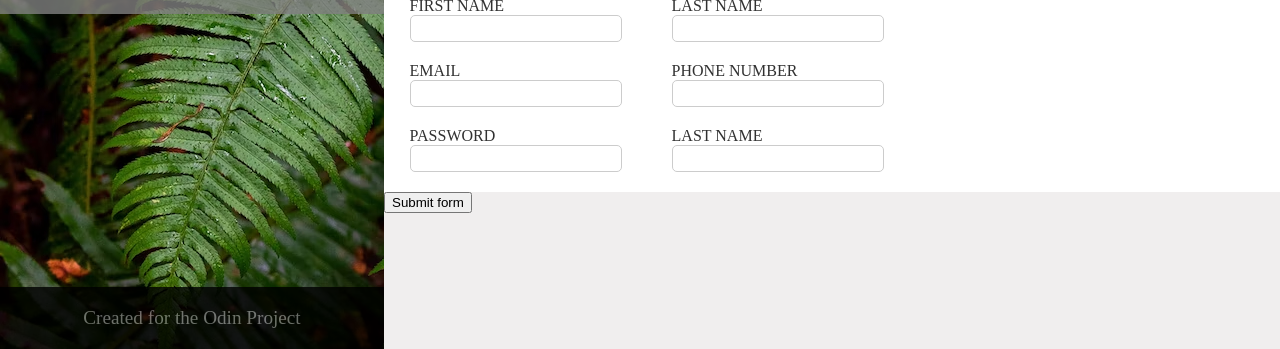
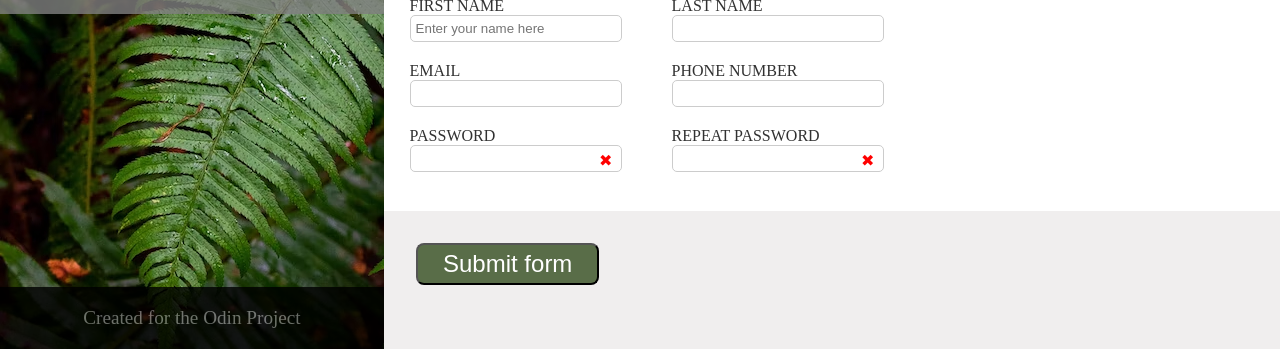
Before and after one commit to filip-anto/sign-up-form, a plain HTML site: page index.html in a window 1280 px wide. Shown: the part 451-800 px from the top of the page. Drawn offline with Linux system fonts and the light colour scheme.

Commit message:
Finish first implementation of validation checks

```diff
--- a/index.html
+++ b/index.html
@@ -32,7 +32,7 @@
                 <div class="form-subsection">
                     <div class="input-section">
                         <label for="first_name">FIRST NAME</label>
-                        <input type="text" name="first_name" id="first_name" >
+                        <input type="text" name="first_name" id="first_name" placeholder="Enter your name here">
                     </div>
                     <div class="input-section">
                         <label for="last_name">LAST NAME</label>
@@ -46,17 +46,18 @@
                     </div>
                     <div class="input-section">
                         <label for="phone_number">PHONE NUMBER</label>
-                        <input type="tel" name="phone_number" id="phone_number" required>
+                        <input type="tel" name="phone_number" id="phone_number" minlength="6" maxlength="10"
+                            pattern="(\d{10})" title="Please enter a valid phone number: 1234567890" required>
                     </div>
                 </div>
                 <div class="form-subsection">
                     <div class="input-section">
                         <label for="password">PASSWORD</label>
-                        <input type="text" name="password" id="password" required>
+                        <input type="text" name="password" id="password" minlength="7" maxlength="20" required><span></span>
                     </div>
                     <div class="input-section">
-                        <label for="last_name">LAST NAME</label>
-                        <input type="text" name="last_name" id="last_name" required>
+                        <label for="repeat_password">REPEAT PASSWORD </label>
+                        <input type="text" name="repeat_password" id="repeat_password" minlength="7" maxlength="20" required><span></span>
                     </div>
                 </div>
                 <button>Submit form</button>
--- a/style.css
+++ b/style.css
@@ -119,15 +119,46 @@ label {
 
 
 input {
-    outline:none;
+    outline: none;
     border: 1px solid #ccc;
-    border-radius:5px;
-    width:200px;
-    padding:5px;
+    border-radius: 5px;
+    width: 200px;
+    padding: 5px;
 }
 
 
 input[type=text]:focus {
 
     border: 1px solid blue;
+}
+
+
+button {
+    background-color: #596D48;
+    margin-top: 4vh;
+    margin-left: 4vh;
+    border-radius: 8px;
+    color: white;
+    font-size: 1.5rem;
+    padding: 5px 25px;
+}
+
+input+span {
+    position: relative;
+    right:-90px;
+    top:-2.6vh;
+}
+
+
+input:invalid+span::after{
+    content: "✖";
+    color: red;
+
+}
+
+
+
+input:valid + span::after {
+    content: "✓";
+    color: green;
   }
```
